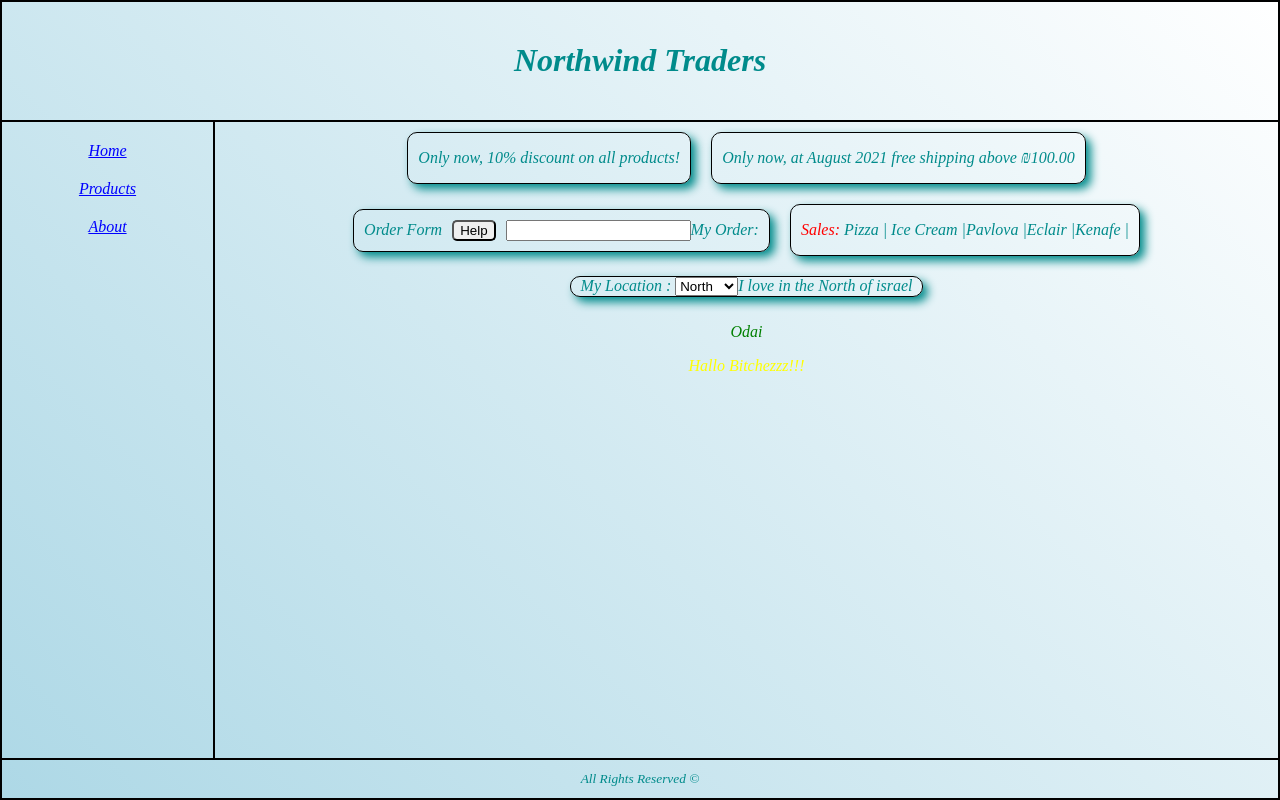
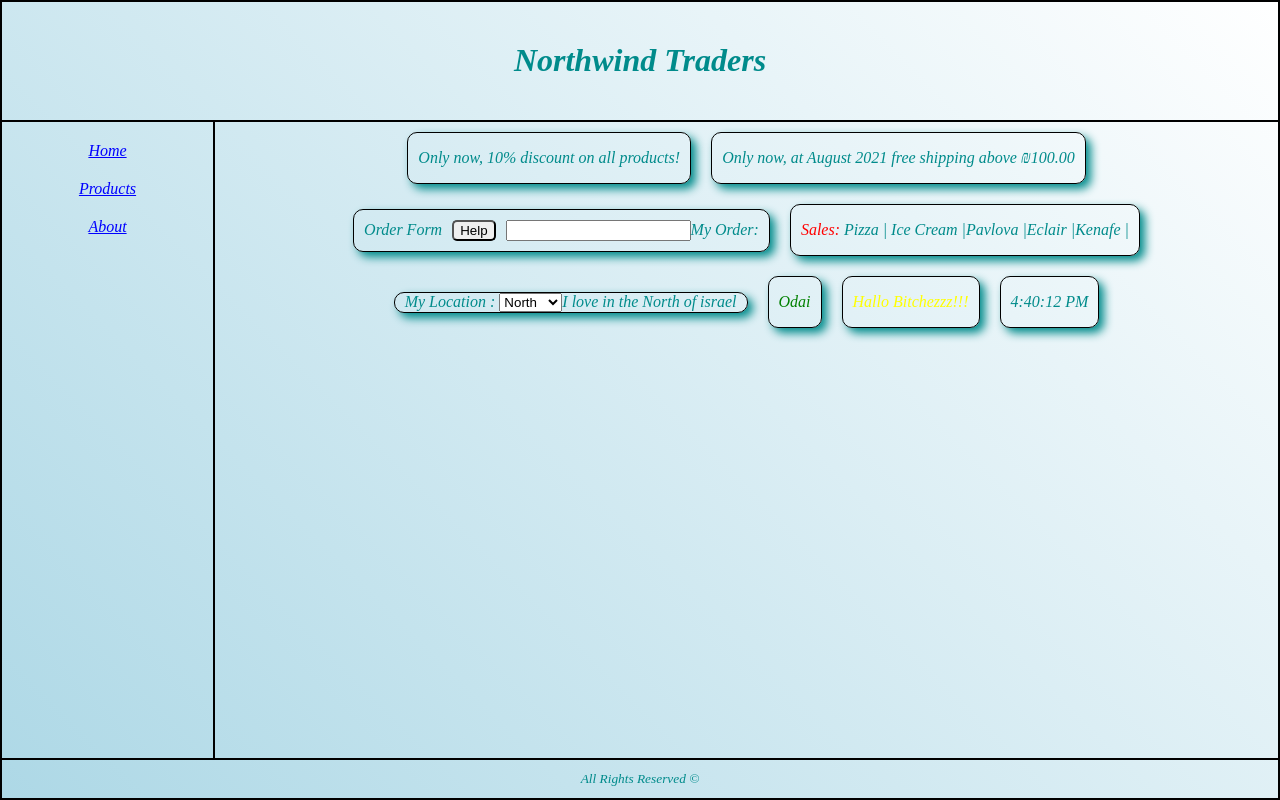
Before and after one commit to odaiwa/Angular-Northwind, an Angular app: page / in a window 1280 px wide. Built offline with nearby package versions, Linux system fonts and the light colour scheme.

Commit message:
OnInit, OnDestroy

```diff
--- a/src/app/app.module.ts
+++ b/src/app/app.module.ts
@@ -13,6 +13,7 @@
 import { SalesComponent } from './components/home-area/sales/sales.component';
 import { LocationComponent } from './components/home-area/location/location.component';
 import { SloganComponent } from './components/home-area/slogan/slogan.component';
+import { ClockComponent } from './components/home-area/clock/clock.component';
 
 @NgModule({
     declarations: [
@@ -26,7 +27,8 @@
         OrderComponent,
         SalesComponent,
         LocationComponent,
-        SloganComponent
+        SloganComponent,
+        ClockComponent
     ],
     imports: [
         BrowserModule,
--- /dev/null
+++ b/src/app/components/home-area/clock/clock.component.html
@@ -0,0 +1,3 @@
+<div class="box">
+    <p>{{time}}</p>
+</div>
--- /dev/null
+++ b/src/app/components/home-area/clock/clock.component.ts
@@ -0,0 +1,28 @@
+import { Component, OnDestroy, OnInit } from '@angular/core';
+
+@Component({
+  selector: 'app-clock',
+  templateUrl: './clock.component.html',
+  styleUrls: ['./clock.component.css']
+})
+export class ClockComponent implements OnInit,OnDestroy {
+
+  public time:string;
+  public timer:number;
+
+  constructor() { }
+
+  //ComponentWillMount
+  ngOnInit(): void {
+    this.timer = window.setInterval(()=>{
+      const now = new Date();
+      this.time = now.toLocaleTimeString();
+    },1000);
+  }
+
+  //ComponentWillUnMount
+  ngOnDestroy(): void {
+   window.clearInterval(this.timer);
+  }
+
+}
--- a/src/app/components/home-area/home/home.component.html
+++ b/src/app/components/home-area/home/home.component.html
@@ -15,4 +15,6 @@
     <!-- @Input like props in React(Parents -> Child) -->
     <app-slogan slogan="Odai" color="green"></app-slogan>
     <app-slogan slogan="Hallo Bitchezzz!!!" color="yellow"></app-slogan>
+
+    <app-clock></app-clock>
 </div>
--- a/src/app/components/home-area/slogan/slogan.component.html
+++ b/src/app/components/home-area/slogan/slogan.component.html
@@ -1,3 +1,3 @@
-<div>
+<div class="box">
     <p [style.color]="color">{{slogan}}</p>
 </div>
```
Also changed, not shown: src/app/components/home-area/clock/clock.component.css (added).
